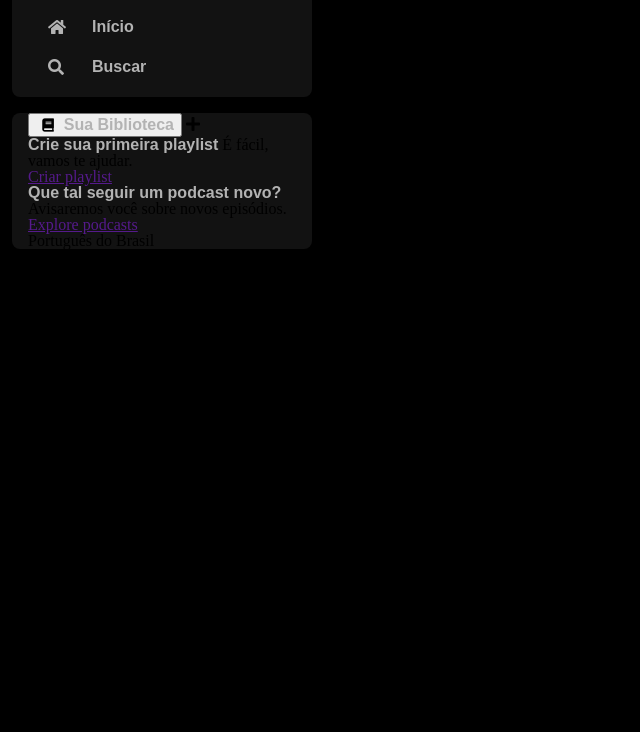
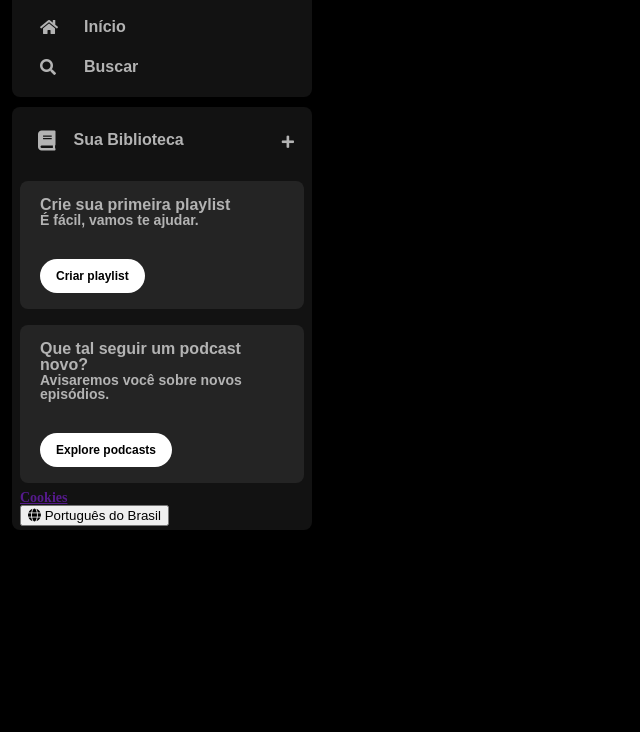
Before and after one commit to OsmarReis/imersao-alura-frontend, a plain HTML site: page index.html in a window 1280 px wide. Shown: the part 68-800 px from the top of the page, without its empty margins (0-640 px from the left). Drawn offline with Linux system fonts and the light colour scheme.

Commit message:
2 dia mudancas

```diff
--- a/index.html
+++ b/index.html
@@ -27,13 +27,13 @@
           <ul>
             <li>
               <a href="">
-                <span class="fa fa-home"></span>
+                <span class="fa fa-home icon"></span>
                 <span>Início</span>
               </a>
             </li>
             <li>
               <a href="">
-                <span class="fa fa-search"></span>
+                <span class="fa fa-search icon"></span>
                 <span>Buscar</span>
               </a>
             </li>
@@ -43,41 +43,35 @@
       <div class="library sidebar_container">
         <div class="library_content">
           <button class="library_button">
-            <span class="fa fas fa-book icon"></span>
+            <span class="fa fa-book icon"></span>
             <span class="title">Sua Biblioteca</span>
           </button>
-          <span class="fa fa-plus fa-1x"></span>
+          <span class="fa fa-plus"></span>
         </div>
-        <section class="light_container create_playlist">
+        <section class="light_container section_playlist">
           <div>
             <span class="text title">Crie sua primeira playlist</span>
             <span class="text subtitle">É fácil, vamos te ajudar.</span>
           </div>
-          <a href="" class="create_playlist">Criar playlist</a>
+          <button class="section_playlist_button">Criar playlist</button>
         </section>
         <section class="light_container view_podcasts">
           <div>
             <span class="text title">Que tal seguir um podcast novo?</span>
             <span class="text subtitle">Avisaremos você sobre novos episódios.</span>
           </div>
-          <a href="" class="view_podcasts">Explore podcasts</a>
+          <button class="view_podcasts">Explore podcasts</button>
         </section>
 
         <div class="others_info">
-          <span></span>
-          <span></span>
-          <span></span>
-          <span></span>
-          <span></span>
-          <span></span>
-          <span></span>
-          <span></span>
-          <span></span>
+          <a href="" class="cookies">Cookies</a>
         </div>
 
         <div class="change_language">
-          <span></span>
-          <span>Português do Brasil</span>
+          <button class="language_button">
+            <span class="fa fa-globe"></span>
+            <span>Português do Brasil</span>
+          </button>
         </div>
       </div>
     </div>
--- a/styles.css
+++ b/styles.css
@@ -8,10 +8,6 @@ body{
     font-size: 16px;
     font-family: "DM Sans", sans-serif;
     text-decoration: none;
-}
-
-.icon{
-    width: 24px;
 }
 
 .sidebar{
@@ -26,11 +22,7 @@ body{
 .sidebar_container{
     background-color: #121212;
     border-radius: 8px;
-    padding-left: 16px;
-}
-
-.sidebar_container:last-child{
-    margin-top: 16px;
+    padding-left: 8px;
 }
 
 .sidebar_navigation .logo {
@@ -69,3 +61,82 @@ body{
     color: #fafafa;
     transition-duration: 400ms;
 }
+
+.library{
+    display: flex;
+    flex-direction: column;
+    font-weight: 600;
+    font-size: 14px;
+    margin-top: 10px;
+    padding: 4px 8px;
+    color: #b3b3b3;
+}
+
+.library .library_content{
+    display: flex;
+    justify-content: space-between;
+    padding-left: 8px;
+}
+
+.library .library_button{
+    display: flex;
+    color: #b3b3b3;
+    background-color: transparent;
+    border: none;
+    cursor: pointer;
+    font-size: 14px;
+    font-weight: 700;
+    font-family: "DM Sans", sans-serif;
+    text-align: center;
+    text-decoration: none;
+    text-transform: none;
+    padding: 20px 10px;
+}
+
+.library .library_button .fa{
+    font-size: 20px;
+    margin-right: 10px;
+    font-weight: 300;
+    padding-right: 8px;
+}
+
+.library .library_content .fa-plus{
+    margin: 24px 10px;
+}
+
+.light_container {
+    display: flex;
+    flex-direction: column;
+    align-items: flex-start;
+    justify-content: space-between;
+    font-family: "DM Sans", sans-serif;
+    gap: 20px;
+    background-color: #242424;
+    color: #b3b3b3;
+    font-weight: 600;
+    margin: 8px 0px;
+    padding: 16px 20px;
+    border-radius: 8px;
+    font-size: 14px;
+}
+
+.light_container div{
+    display: flex;
+    flex-direction: column;
+}
+
+.light_container button{
+    display: flex;
+    justify-content: center;
+    background-color: #fff;
+    color: #000;
+    border: 0px;
+    padding: 10px 16px;
+    border-radius: 20px;
+    font-size: 12px;
+    font-weight: 700;
+    font-family: "DM Sans", sans-serif;
+    text-decoration: none;
+    text-transform: none;
+    margin-top: 12px;
+}
```
